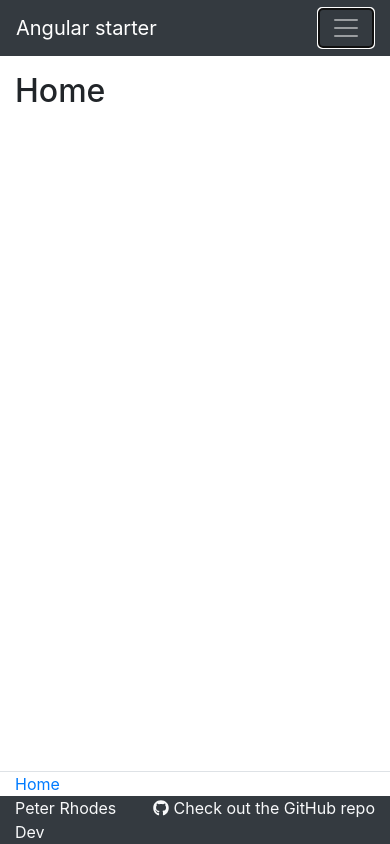
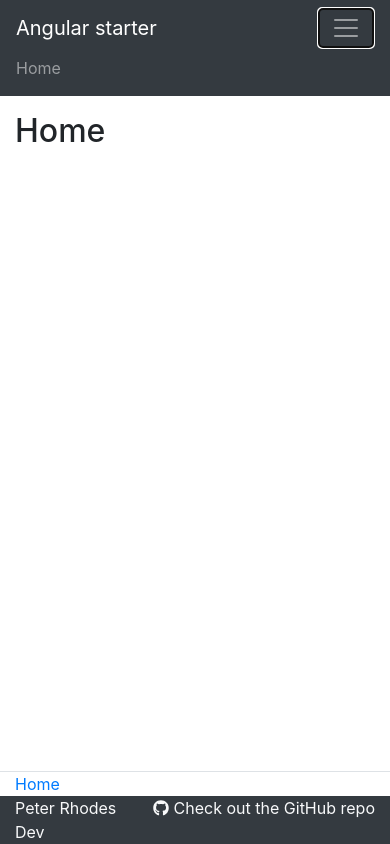
Before and after one commit to peterrhodesdev/angular-generic-api-service, an Angular app: page /home in a window 390 px wide. Both pictures are taken after a click on the button 346 px from the left and 28 px from the top of the page. Built offline with nearby package versions, Linux system fonts and the light colour scheme.

Commit message:
added toggle functionality to navbar

```diff
--- a/src/app/components/navigation-bar/navigation-bar.component.html
+++ b/src/app/components/navigation-bar/navigation-bar.component.html
@@ -1,12 +1,12 @@
 <nav class="navbar navbar-expand-lg navbar-dark bg-dark">
-  <a class="navbar-brand" href="#">Angular starter</a>
-  <button class="navbar-toggler" type="button" data-toggle="collapse" data-target="#navbarNav" aria-controls="navbarNav" aria-expanded="false" aria-label="Toggle navigation">
+  <a class="navbar-brand" [routerLink]="'.'">Angular starter</a>
+  <button class="navbar-toggler" type="button" (click)="isCollapsed = !isCollapsed">
     <span class="navbar-toggler-icon"></span>
   </button>
-  <div class="collapse navbar-collapse" id="navbarNav">
+  <div class="collapse navbar-collapse" [ngbCollapse]="isCollapsed">
     <ul class="navbar-nav">
       <li class="nav-item">
-        <a class="nav-link" routerLink="home">Home</a>
+        <a class="nav-link" routerLink="home" (click)="isCollapsed = true">Home</a>
       </li>
     </ul>
   </div>
--- a/src/app/components/navigation-bar/navigation-bar.component.ts
+++ b/src/app/components/navigation-bar/navigation-bar.component.ts
@@ -1,15 +1,11 @@
-import { Component, OnInit } from '@angular/core';
+import { Component } from '@angular/core';
 
 @Component({
   selector: 'app-navigation-bar',
   templateUrl: './navigation-bar.component.html',
   styleUrls: ['./navigation-bar.component.scss']
 })
-export class NavigationBarComponent implements OnInit {
+export class NavigationBarComponent {
 
-  constructor() { }
-
-  ngOnInit(): void {
-  }
-
+  public isCollapsed = true;
 }
```
